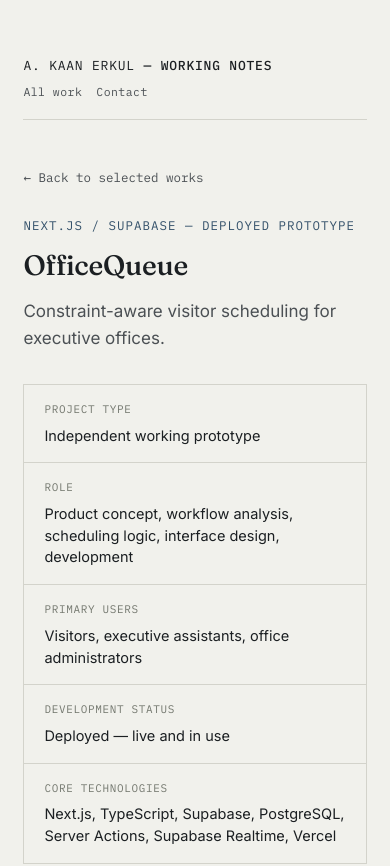
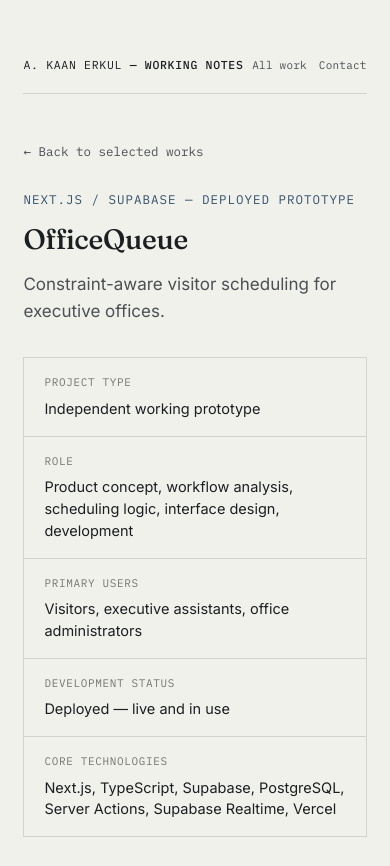
Before and after one commit to alpkaanerkul/alpkaanerkul.github.io, a plain HTML site: page projects/officequeue.html in a window 390 px wide. Shown: the top 866 px of the page. Drawn offline with Linux system fonts and the light colour scheme.

Commit message:
Add files via upload

```diff
--- a/style.css
+++ b/style.css
@@ -106,9 +106,14 @@
   }
   nav.top-nav a{ color:var(--ink-70); text-decoration:none; }
   nav.top-nav a:hover{ color:var(--rust); }
-  @media (max-width:420px){
+  @media (max-width:480px){
     .masthead-row{ gap:6px 0; }
-    nav.top-nav{ gap:14px; row-gap:6px; font-size:11.5px; }
+    nav.top-nav{ gap:12px; row-gap:6px; font-size:11px; letter-spacing:0.02em; }
+    .wordmark{ font-size:11.5px; }
+  }
+  @media (max-width:360px){
+    nav.top-nav{ gap:9px; font-size:10px; }
+    .wordmark{ font-size:10.5px; }
   }
 
   /* ---------- hero ---------- */
```
